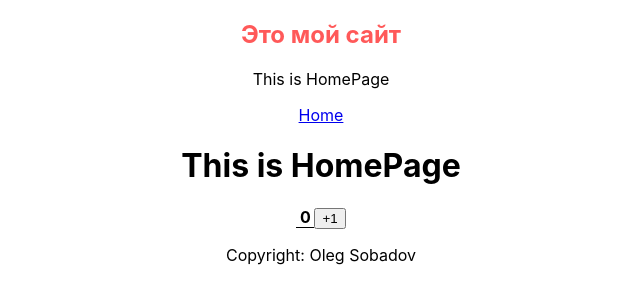
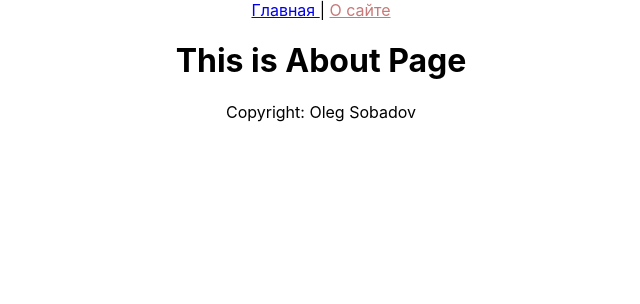
Before and after one commit to Olegsmm2092/boosty, a React (Create React App) app: page /about in a window 1280 px wide. Shown: the top 304 px of the page, without its empty margins (319-959 px from the left). Built offline with nearby package versions, Linux system fonts and the light colour scheme.

Commit message:
feat(frontend): add navigation to Header with NavLink and active styling

```diff
--- a/src/App.js
+++ b/src/App.js
@@ -1,6 +1,7 @@
 import logo from './logo.svg';
 import './App.css';
 import HomePage from './components/home/HomePage';
+import AboutPage from './components/about/AboutPage';
 import { Header, Footer } from './components/widjet/Header';
 import { Route, Switch } from 'react-router-dom';
 
@@ -10,6 +11,8 @@ function App() {
     <div className="App">
       <Header logo="Это мой сайт" data='This is HomePage' />
       <Switch>
+        <Route path="/" exact component={HomePage} />
+        <Route path="/about" component={AboutPage} />
         <HomePage />
       </Switch>
       <Footer />
--- /dev/null
+++ b/src/components/about/AboutPage.js
@@ -0,0 +1,8 @@
+const AboutPage = () => {
+    return (
+        <h1>This is About Page</h1>
+    )
+
+}
+
+export default AboutPage;
--- a/src/components/widjet/Header.js
+++ b/src/components/widjet/Header.js
@@ -1,13 +1,14 @@
 import React from "react";
-
+import { NavLink } from "react-router-dom";
 
 export function Header (props) {
+    const activeStyle = { color: '#c77979' }
+    const devider = " | "
     return (
-        <div>
-            <h2 style={{ color: 'rgb(255, 89, 89)' }}>{ props.logo }</h2>
-            <p>{ props.data }</p>
-            <a href="/">Home</a>
-        </div>
+        <nav>
+            <NavLink to="/" exact activeStyle={activeStyle}>Главная </NavLink> {devider}
+            <NavLink to="/about" activeStyle={activeStyle}> О сайте</NavLink>
+        </nav>
 
     );
 }
```
